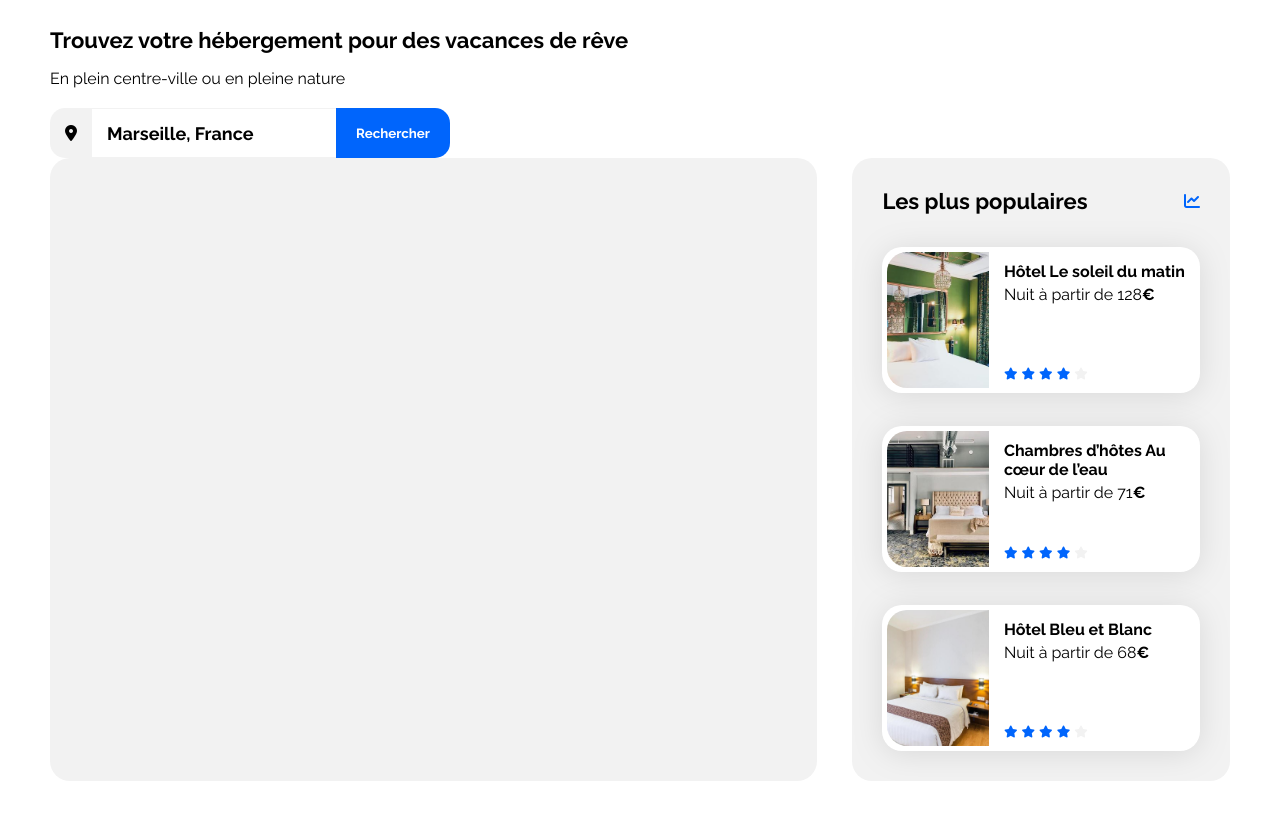
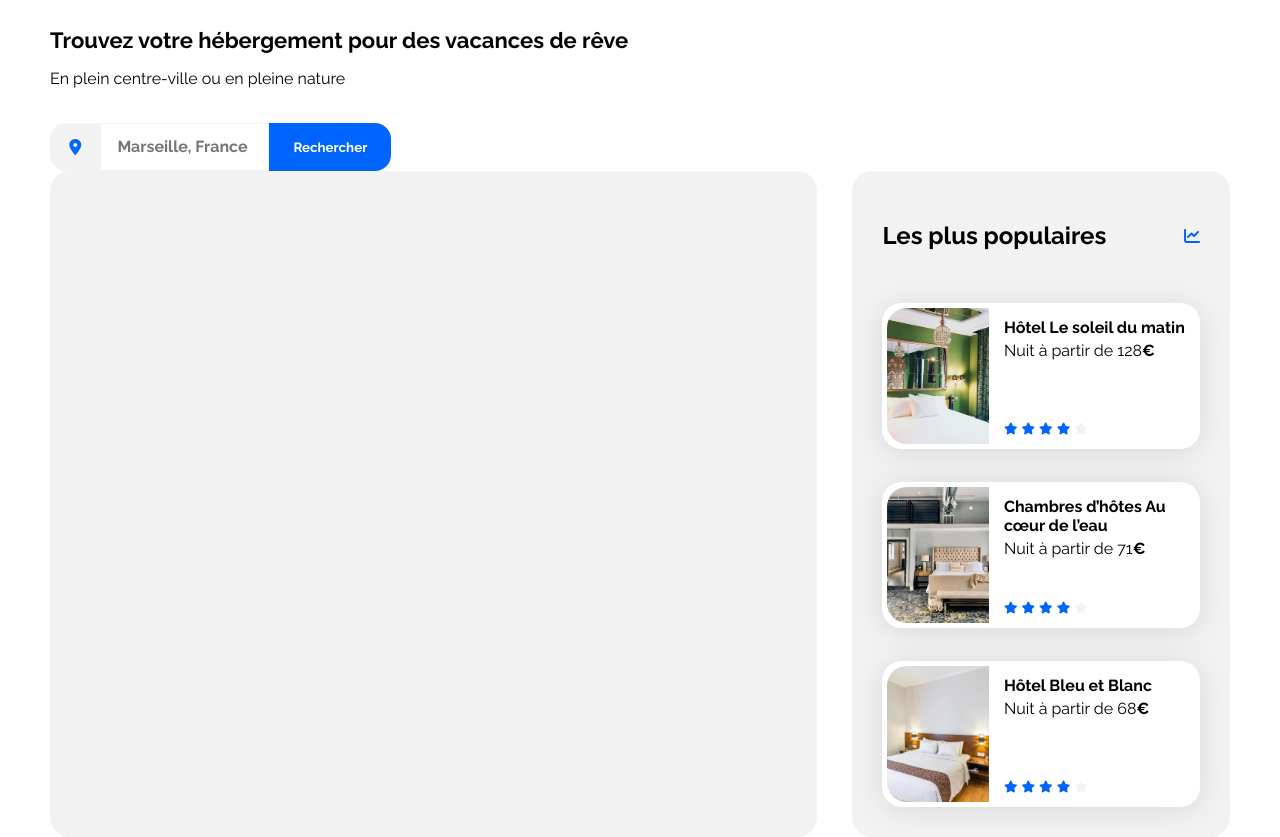
Before and after one commit to Philifit75/booki-starter-code-git, a plain HTML site: page index.html in a window 1280 px wide. Shown: the part 102-939 px from the top of the page. Before the commit the page ends 883 px from the top, so only its background shows below. Drawn offline with Linux system fonts and the light colour scheme.

Commit message:
4eme-Branche-Formulaire-de-recherche

```diff
--- a/css/style.css
+++ b/css/style.css
@@ -1,36 +1,42 @@
-* { /* Selecteur universel wildcard*/
-    font-family: 'Raleway', sans-serif; /* Choix de la police Raleway et sans-serif si releway indisponible */
+* {
+  /* Selecteur universel wildcard*/
+  font-family: "Raleway", sans-serif; /* Choix de la police Raleway et sans-serif si releway indisponible */
 }
 
-
-:root { /* Déclaration de variables La pseudo-classe :root permet de cibler la racine de l'arbre représentant le document. Pour un document HTML, :root ciblera donc l'élément <html> et aura le même comportement que le sélecteur html mais sa spécificité sera plus forte. */
-    --main-color: #0065FC; /* Déclaration de variable main-color en bleu*/
-    --main-bg-color: #F2F2F2; /* Déclaration de variable main-bg-color en gris*/
-    --filter-bg-color: #DEEBFF; /* Déclaration de variable filter-bg-color en bleu clair*/
+:root {
+  /* Déclaration de variables La pseudo-classe :root permet de cibler la racine de l'arbre représentant le document. Pour un document HTML, :root ciblera donc l'élément <html> et aura le même comportement que le sélecteur html mais sa spécificité sera plus forte. */
+  --main-color: #0065fc; /* Déclaration de variable main-color en bleu*/
+  --main-bg-color: #f2f2f2; /* Déclaration de variable main-bg-color en gris*/
+  --filter-bg-color: #deebff; /* Déclaration de variable filter-bg-color en bleu clair*/
 }
 
-.fa-solid { /* Font awesome solid */
-    color: var(--main-color);
+.fa-solid {
+  /* Font awesome solid */
+  color: var(--main-color); /* Couleur de la variable main-color */
 }
 
-body { /* Body */
+body {
+  /* Body */
   display: flex; /* Flexbox */
   justify-content: center; /* Centrer */
 }
 
-body, html {
+body,
+html {
   margin: 0; /* Margin 0 */
   padding: 0; /* Padding 0 */
 }
 
-.main-container { /* Propriétés Class main-container */
+.main-container {
+  /* Propriétés Class main-container */
   width: 100%; /* Largeur 100% */
   max-width: 1440px; /* Largeur max 1440px */
   padding: 0 50px; /* Padding 0 50px */
-    box-sizing: border-box;/* Permet de définir la boite de chaque élément avec marging et padding compris pour la taille*/
+  box-sizing: border-box; /* Permet de définir la boite de chaque élément avec marging et padding compris pour la taille*/
 }
 
-.header { /* Propriétés Header */
+.header {
+  /* Propriétés Header */
   display: flex; /* Flexbox */
   justify-content: space-between; /* Espace entre */
   align-items: center; /* Alignement */
@@ -38,66 +44,100 @@ body, html {
   padding: 0; /* Padding 0 */
 }
 
-.logo { /* Propriétés Class Logo */
+.logo {
+  /* Propriétés Class Logo */
   width: 61px; /* Largeur 61px */
   padding: 50px 30px 30px 0px; /* Padding 30px 50px 30px 0 */
 }
 
-nav ul { /* Propriétés Class nav ul */
+nav ul {
+  /* Propriétés Class nav ul */
   display: flex; /* Affichage en flexbox pour aligner les éléments côte à côte */
   list-style-type: none; /* Pas de style de liste */
   margin: 0; /* Margin 0 */
   padding: 0; /* Padding 0 */
-
-
 }
 
-nav ul li a { /* Propriétés Class nav ul li a */
+nav ul li a {
+  /* Propriétés Class nav ul li a */
   text-decoration: none; /* Pas de soulignement */
   color: black; /* Couleur noir */
-    padding: 37px 30px ; /* Padding 37px 30px */
+  padding: 37px 30px; /* Padding 37px 30px */
   display: inline-block; /* Affichage en ligne */
   border-top: 2px solid transparent; /* Bordure 2px solide transparent */
 }
-nav ul li { /* Propriétés Class nav ul li */
+nav ul li {
+  /* Propriétés Class nav ul li */
   padding: 0; /* Padding 0 */
 }
 
 nav ul li a:hover,  /* Propriétés Class nav ul li a:hover */
 
-nav ul li a:focus { /* Propriétés Class nav ul li a:focus */
-    color: #0065FC; /* Couleur bleu */
-    border-top: 2px solid #0065FC;  /* Bordure 2px solide bleu */
+nav ul li a:focus {
+  /* Propriétés Class nav ul li a:focus */
+  color: #0065fc; /* Couleur bleu */
+  border-top: 2px solid #0065fc; /* Bordure 2px solide bleu */
 }
 
-a { /* Curly bracket les liens */
+a {
+  /* Curly bracket les liens */
   color: inherit; /* Couleurs heritées */
   text-decoration: none; /* Retire le formatage par defaut ex user agent stylesheet dans chrome violet souligné */
 }
 
 /* Styles de la section de recherche */
-.search-section {
-    margin-top: 30px;
+.search-section { /* Propriétés Class search-section */
+  margin-top: 30px; /* Marge en haut 30px */
+}
+.search-section h1 { /* Propriétés Class search-section h1 */
+    font-size: 22px; /* Taille de police 22px */
+    font-weight: bold; /* Police en gras */
+    margin-bottom: 8px; /* Marge en bas 20px */
 }
 
-.search-section h1 {
-    font-size: 22px;
-    margin-bottom: 8px;
-}
-
-.search-section p {
-    margin-bottom: 20px;
+.search-section p { /* Propriétés Class search-section p */
+  margin-bottom: 35px; /* Marge en bas 20px */
   }
 
 /* Styles du formulaire de recherche */
 .search-form {
-    display: flex;
-    max-width: 400px;
-    height: 50px;
+    display : flex; /* Flexbox */
+    }
+    /* Propriétés Class search-form */
+
+.search-form i {
+    padding: 1rem 1.2rem; /* Padding 1rem */
+    background-color: var(--main-bg-color); /* Couleur de fond main-bg-color */
+    border-radius: 1rem 0 0 1rem;  /* Bordure arrondi 10px */
+}
+.search-form input {
+    padding-right: 0rem; /* Padding droit 3rem */
+    padding-left: 1rem; /* Padding gauche 1rem */
+    border: 1px solid var(--main-bg-color);
+}
+.search-form input::placeholder {
+    font-size: 16px; /* Taille de police 16px */
+    font-weight: bold; /* Police en gras */
 }
 
-.search-icon {
-    background-color: #F2F2F2;
+.search-form button {
+    padding: 1rem 1.5rem; /* Padding 1rem 1.5rem */
+    background-color: var(--main-color); /* Couleur de fond main-color */
+    color: white; /* Couleur blanche */
+    font-weight: bold; /* Police en gras */
+    border: none; /* Pas de bordure */
+    border-radius: 0 1rem 1rem 0; /* Bordure arrondi 0 10px 10px 0 */
+    cursor: pointer; /* Curseur pointer */
+  /* border: 1px solid var(--main-bg-color); /* Bordure 1px solide main-bg-color */
+  /* border-right: none; Pas de bordure à droite */
+  /* border-left: none; Pas de bordure à gauche */
+  /* padding: 0 15px; Padding 0 15px */
+  /* font-size: 18px; Taille de police 18px */
+  /* font-weight: bold; Gras */
+  /* flex-grow: 1; Flex-grow 1 */ */
+}
+/* .search-icon {
+  background-color: #f2f2f2;
   padding: 15px;
   border-radius: 15px 0 0 15px;
   display: flex;
@@ -106,7 +146,7 @@ a { /* Curly bracket les liens */
 }
 
 .search-form input[type="text"] {
-    border: 1px solid #F2F2F2;
+  border: 1px solid #f2f2f2;
   border-right: none;
   border-left: none;
   padding: 0 15px;
@@ -121,7 +161,7 @@ a { /* Curly bracket les liens */
 }
 
 .search-form button {
-    background-color: #0065FC;
+  background-color: #0065fc;
   color: white;
   font-weight: bold;
   padding: 15px 20px;
@@ -132,7 +172,7 @@ a { /* Curly bracket les liens */
 
 .search-icon i {
   color: black;
-}
+} */ */
 
 .section-title {
   margin: 0;
@@ -159,7 +199,7 @@ a { /* Curly bracket les liens */
 }
 
 .neutral-star {
-    color: var(--main-bg-color)
+  color: var(--main-bg-color);
 }
 
 /****** Hebergements And Populaires ***********/
@@ -225,9 +265,6 @@ a { /* Curly bracket les liens */
   margin-bottom: 5px;
 }
 
-
-
-
 /* Le code ci-dessous correspond à la version responsive uniquement */
 
 /****** Media queries ***********/
--- a/index.html
+++ b/index.html
@@ -1,48 +1,76 @@
-<!DOCTYPE html> <!-- Doctype pour indiquer au navigateur qu'il s'agit d'un fichier HTML -->
-<html lang="fr"> <!-- Langue de la page en français -->
-  <head> <!-- En-tête de la page ce que l'on ne voit pas sur la page -->
-    <meta charset="UTF-8" /> <!-- Encodage des caractères de la page La ligne de code que vous avez sélectionnée est une balise HTML `<meta>` qui définit l'encodage des caractères de la page. L'attribut est défini sur `"UTF-8"`, ce qui indique que l'encodage des caractères utilisé pour cette page est UTF-8. UTF-8 est un encodage de caractères universel qui peut représenter tous les caractères du monde, ce qui en fait un choix courant pour les pages web multilingues. -->
-    <meta name="viewport" content="width=device-width, initial-scale=1.0" /> <!--  la balise `<meta>` est utilisée pour définir la vue du port (viewport) pour le document. Le viewport est la zone visible de la page web dans le navigateur. En spécifiant la largeur du viewport et l'échelle initiale, vous pouvez contrôler la façon dont la page est affichée sur différents appareils et résolutions d'écran. La valeur [`width=device-width`] indique que la largeur du viewport doit être égale à la largeur de l'appareil utilisé pour afficher la page. Cela signifie que la page s'adaptera automatiquement à la largeur de l'écran, quelle que soit sa taille. La valeur `initial-scale=1.0` spécifie l'échelle initiale du viewport. Une valeur de 1.0 signifie que la page est affichée à une échelle de 100%, sans zoom. Nécessaire pour un site responsive adapté à différents appareils et résolutions d'écran. Cela garantit une expérience utilisateur cohérente, quelle que soit la taille de l'écran utilisé pour afficher la page. -->
-    <title>Booki</title> <!-- Titre de la page qui s'affiche dans l'onglet du navigateur -->
-    <link rel="preconnect" href="https://fonts.googleapis.com" /> <!-- Préconnexion à l'API Google Fonts pour accélérer le chargement des polices -->
-    <link rel="preconnect" href="https://fonts.gstatic.com" crossorigin /> <!-- Préconnexion à l'API Google Fonts pour accélérer le chargement des polices -->
+<!DOCTYPE html>
+<!-- Doctype pour indiquer au navigateur qu'il s'agit d'un fichier HTML -->
+<html lang="fr">
+  <!-- Langue de la page en français -->
+  <head>
+    <!-- En-tête de la page ce que l'on ne voit pas sur la page -->
+    <meta charset="UTF-8" />
+    <!-- Encodage des caractères de la page La ligne de code que vous avez sélectionnée est une balise HTML `<meta>` qui définit l'encodage des caractères de la page. L'attribut est défini sur `"UTF-8"`, ce qui indique que l'encodage des caractères utilisé pour cette page est UTF-8. UTF-8 est un encodage de caractères universel qui peut représenter tous les caractères du monde, ce qui en fait un choix courant pour les pages web multilingues. -->
+    <meta name="viewport" content="width=device-width, initial-scale=1.0" />
+    <!--  la balise `<meta>` est utilisée pour définir la vue du port (viewport) pour le document. Le viewport est la zone visible de la page web dans le navigateur. En spécifiant la largeur du viewport et l'échelle initiale, vous pouvez contrôler la façon dont la page est affichée sur différents appareils et résolutions d'écran. La valeur [`width=device-width`] indique que la largeur du viewport doit être égale à la largeur de l'appareil utilisé pour afficher la page. Cela signifie que la page s'adaptera automatiquement à la largeur de l'écran, quelle que soit sa taille. La valeur `initial-scale=1.0` spécifie l'échelle initiale du viewport. Une valeur de 1.0 signifie que la page est affichée à une échelle de 100%, sans zoom. Nécessaire pour un site responsive adapté à différents appareils et résolutions d'écran. Cela garantit une expérience utilisateur cohérente, quelle que soit la taille de l'écran utilisé pour afficher la page. -->
+    <title>Booki</title>
+    <!-- Titre de la page qui s'affiche dans l'onglet du navigateur -->
+    <link rel="preconnect" href="https://fonts.googleapis.com" />
+    <!-- Préconnexion à l'API Google Fonts pour accélérer le chargement des polices -->
+    <link rel="preconnect" href="https://fonts.gstatic.com" crossorigin />
+    <!-- Préconnexion à l'API Google Fonts pour accélérer le chargement des polices -->
     <link
       href="https://fonts.googleapis.com/css2?family=Raleway:ital,wght@0,100..900;1,100..900&display=swap"
       rel="stylesheet"
-    /> <!-- Lien vers la police Raleway sur Google Fonts -->
+    />
+    <!-- Lien vers la police Raleway sur Google Fonts -->
     <link
       rel="stylesheet"
       href="https://cdnjs.cloudflare.com/ajax/libs/font-awesome/6.2.1/css/all.min.css"
       integrity="sha512-MV7K8+y+gLIBoVD59lQIYicR65iaqukzvf/nwasF0nqhPay5w/9lJmVM2hMDcnK1OnMGCdVK+iQrJ7lzPJQd1w=="
       crossorigin="anonymous"
       referrerpolicy="no-referrer"
-    /> <!-- Lien vers la bibliothèque Font Awesome pour les icônes -->
-    <link rel="stylesheet" href="./css/style.css" /> <!-- Lien vers le fichier CSS de style de la page -->
-  </head> <!-- Fin de l'en-tête de la page -->
+    />
+    <!-- Lien vers la bibliothèque Font Awesome pour les icônes -->
+    <link rel="stylesheet" href="./css/style.css" />
+    <!-- Lien vers le fichier CSS de style de la page -->
+  </head>
+  <!-- Fin de l'en-tête de la page -->
 
-  <body> <!-- Corps de la page ce que l'on voit sur la page / Balise sémentique -->
-    <div class="main-container"> <!-- Div Conteneur principal de la page avec application de la class associée -->
-      <header class="header"> <!-- En-tête de la page -->
-        <img src="images/logo/Booki.png" alt="Logo Booki" class="logo" /> <!-- Logo de la page avec application de la class logo -->
-        <nav> <!-- Balise sémentique Navigation de la page -->
-          <ul> <!-- Liste non ordonnée -->
-            <li><a href="#hebergements">Hébergements</a></li> <!-- 1er élément de la liste avec un lien display inline contrairement aux div qui sont display block -->
-            <li><a href="#activites">Activités</a></li> <!-- 2ème élément de la liste avec un lien display inline contrairement aux div qui sont display block -->
-          </ul> <!-- Fin de la liste non ordonnée -->
-        </nav> <!-- Fin de la balise sémentique Navigation de la page -->
-      </header> <!-- Fin de l'en-tête de la page -->
+  <body>
+    <!-- Corps de la page ce que l'on voit sur la page / Balise sémentique -->
+    <div class="main-container">
+      <!-- Div Conteneur principal de la page avec application de la class associée -->
+      <header class="header">
+        <!-- En-tête de la page -->
+        <img src="images/logo/Booki.png" alt="Logo Booki" class="logo" />
+        <!-- Logo de la page avec application de la class logo -->
+        <nav>
+          <!-- Balise sémentique Navigation de la page -->
+          <ul>
+            <!-- Liste non ordonnée -->
+            <li><a href="#hebergements">Hébergements</a></li>
+            <!-- 1er élément de la liste avec un lien display inline contrairement aux div qui sont display block -->
+            <li><a href="#activites">Activités</a></li>
+            <!-- 2ème élément de la liste avec un lien display inline contrairement aux div qui sont display block -->
+          </ul>
+          <!-- Fin de la liste non ordonnée -->
+        </nav>
+        <!-- Fin de la balise sémentique Navigation de la page -->
+      </header>
+      <!-- Fin de l'en-tête de la page -->
 
-      <main>
-        <section class="search-section">
-          <h1>Trouvez votre hébergement pour des vacances de rêve</h1>
-          <p>En plein centre-ville ou en pleine nature</p>
-          <form class="search-form">
+      <main> <!-- Balise sémentique Corps de la page -->
+        <section class="search-section"> <!-- Balise sémentique Section de la page -->
+          <h1>Trouvez votre hébergement pour des vacances de rêve</h1> <!-- Titre de la section h1 -->
+          <p>En plein centre-ville ou en pleine nature</p> <!-- Paragraphe de la section -->
+          <div class="search-form">
+              <i class="fa-solid fa-location-dot"></i>
+              <input type="text" placeholder="Marseille, France" />
+              <button>Rechercher</button>
+          </div>
+          <!-- <form class="search-form">
             <div class="search-icon">
               <i class="fas fa-location-dot"></i>
             </div>
             <input type="text" placeholder="Marseille, France" />
             <button type="submit">Rechercher</button>
-          </form>
+          </form> -->
         </section>
 
         <div class="hebergements-and-populaires">
```
Lines whose indentation alone changed are shown as unchanged.
